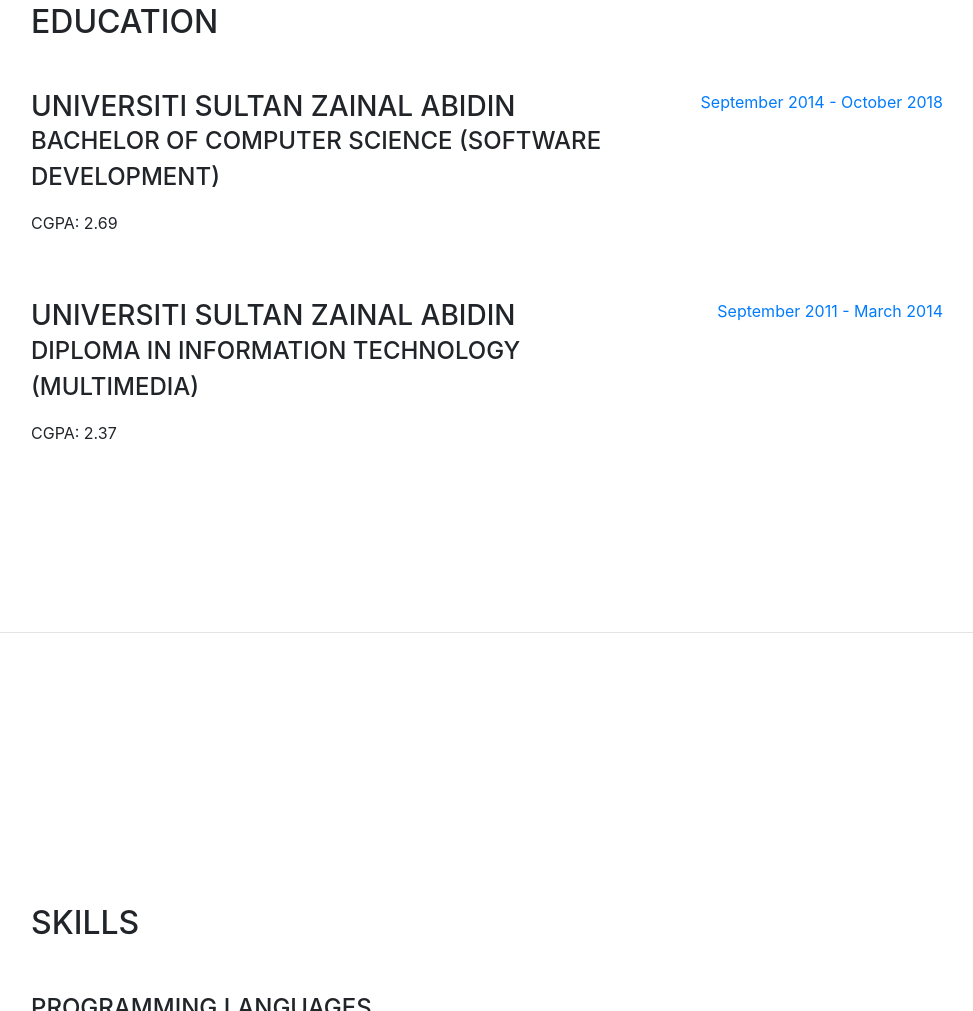
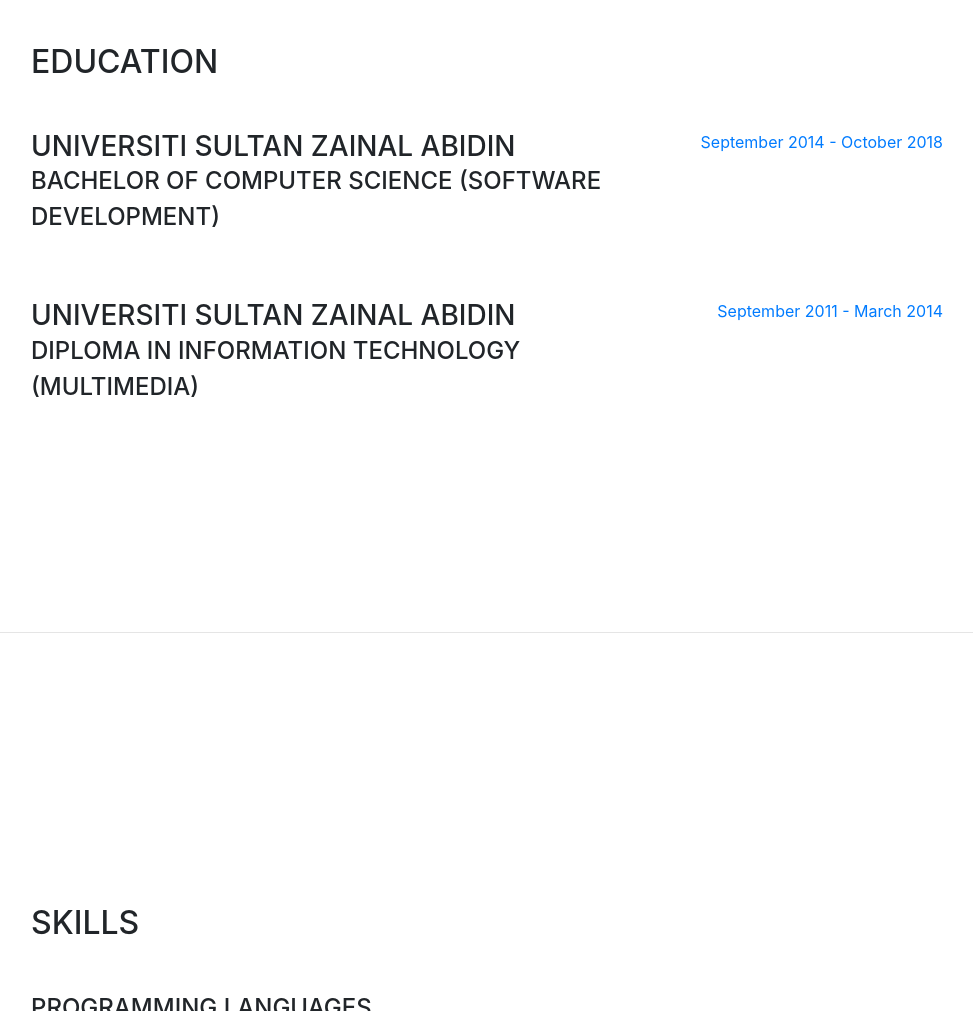
Before and after one commit to safuanyusoff/oldresume, a website with bundled scripts: page index.html in a window 1280 px wide. Shown: the part 1770-2781 px from the top of the page, without its empty margins (289-1262 px from the left). Built offline with nearby package versions, Linux system fonts and the light colour scheme; a web font is replaced by a local one.

Commit message:
Update index.html

```diff
--- a/index.html
+++ b/index.html
@@ -136,7 +136,7 @@
               <h3 class="mb-0">Universiti Sultan Zainal Abidin</h3>
               <div class="subheading mb-3">Bachelor of Computer Science (Software Development)</div>
 
-              <p>CGPA: 2.69</p>
+
             </div>
             <div class="resume-date text-md-right">
               <span class="text-primary">September 2014 - October 2018</span>
@@ -147,7 +147,7 @@
             <div class="resume-content mr-auto">
               <h3 class="mb-0">Universiti Sultan Zainal Abidin</h3>
               <div class="subheading mb-3">Diploma in Information Technology (Multimedia)</div>
-              <p>CGPA: 2.37</p>
+
             </div>
             <div class="resume-date text-md-right">
               <span class="text-primary">September 2011 - March 2014</span>
```
